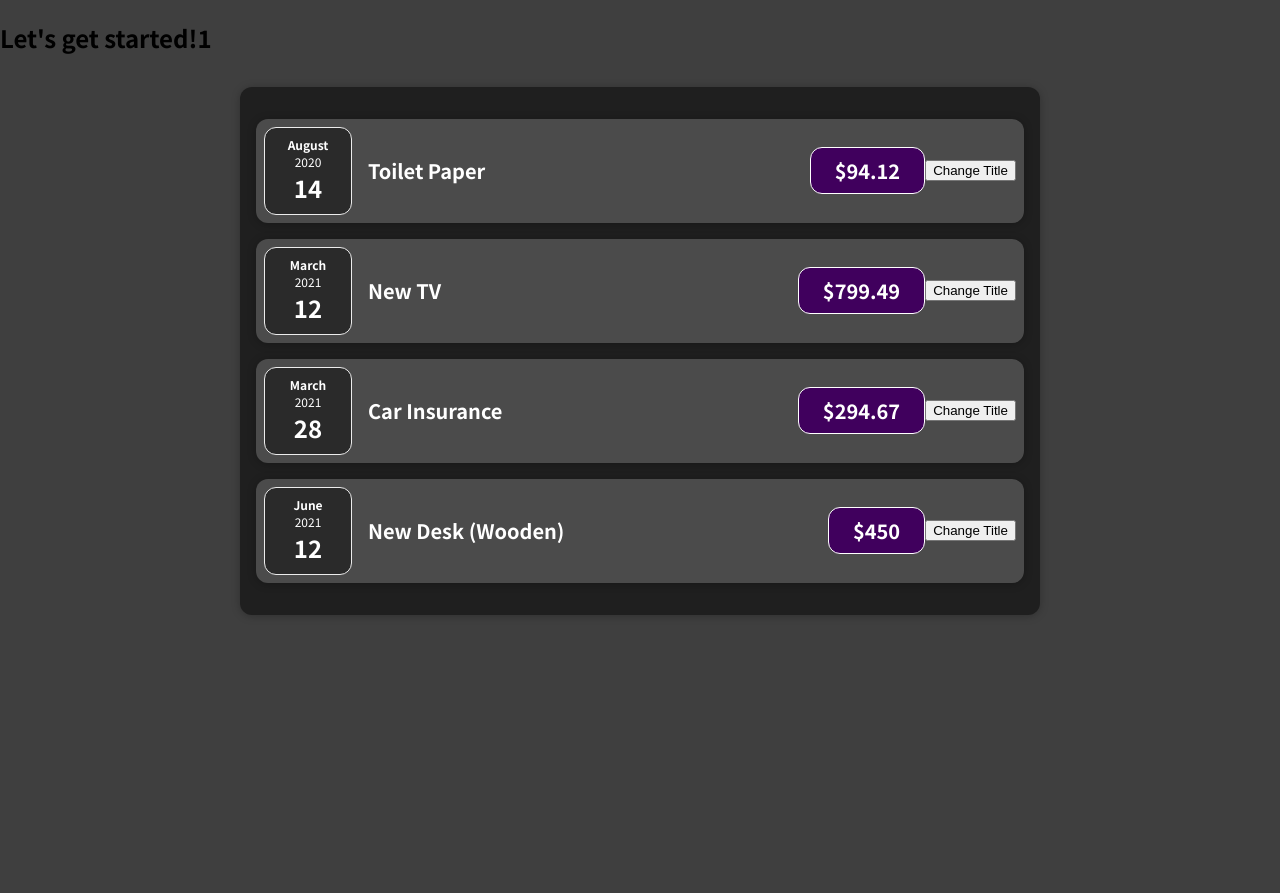
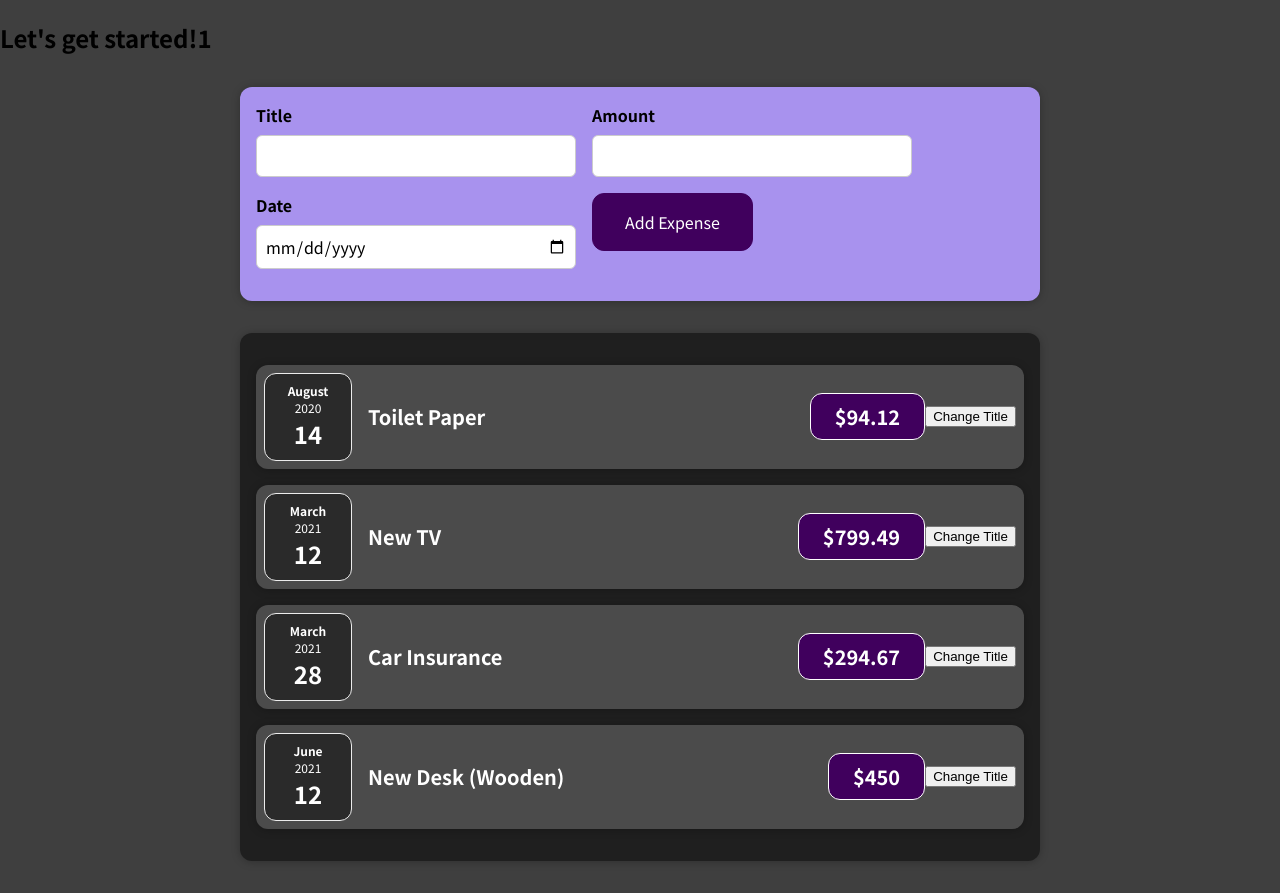
Before and after one commit to AQAMINE/ExpensesManager-reactJs, a React (Create React App) app: page / in a window 1280 px wide. Before the commit the page ends 800 px from the top, so only its background shows below. Built offline with nearby package versions, Linux system fonts and the light colour scheme.

Commit message:
Start Use State

```diff
--- a/src/App.js
+++ b/src/App.js
@@ -1,4 +1,5 @@
 import Expenses from "./components/Expenses/Expenses";
+import NewExpense from "./components/NewExpense/NewExpense";
 const App = () => {
   const expenses = [
     {
@@ -24,6 +25,7 @@
   return (
     <div>
       <h2>Let's get started!1</h2>
+      <NewExpense/>
       <Expenses items={expenses} />
     </div>
   );
--- a/src/components/Expenses/ExpenseItem.js
+++ b/src/components/Expenses/ExpenseItem.js
@@ -1,16 +1,22 @@
 import './ExpenseItem.css';
 import ExpenseDate from './ExpenseDate';
 import Card from '../Ui/Card';
+import { useState } from 'react';
+
 const ExpenseItem = (props) => {
 
+    const [title, setTitle] = useState(props.title);
+    const clickHandler = () => {
+        setTitle('Amine');
+    }
     return (
         <Card className='expense-item '>
             <ExpenseDate date={props.date} />
             <div className='expense-item__description'>
-                <h2>{props.title}</h2>
+                <h2>{title}</h2>
                 <div className='expense-item__price'>${props.amount}</div>
             </div>
-            <button onClick={() => console.log('Wotking')}>Change Title</button>
+            <button onClick={clickHandler}>Change Title</button>
         </Card>
     );
 }
--- /dev/null
+++ b/src/components/NewExpense/ExpenseForm.css
@@ -0,0 +1,26 @@
+.new-expense__controls {
+    display: flex;
+    flex-wrap: wrap;
+    gap: 1rem;
+    margin-bottom: 1rem;
+    text-align: left;
+}
+
+.new-expense__control label {
+    font-weight: bold;
+    margin-bottom: 0.5rem;
+    display: block;
+}
+
+.new-expense__control input {
+    font: inherit;
+    padding: 0.5rem;
+    border-radius: 6px;
+    border: 1px solid #ccc;
+    width: 20rem;
+    max-width: 100%;
+}
+
+.new-expense__actions {
+    text-align: right;
+}
--- /dev/null
+++ b/src/components/NewExpense/ExpenseForm.js
@@ -0,0 +1,26 @@
+import './ExpenseForm.css';
+
+const ExpenseForm = () => {
+    return (
+        <form>
+            <div className='new-expense__controls'>
+                <div className='new-expense__control'>
+                    <label>Title</label>
+                    <input type='text' />
+                </div>
+                <div className='new-expense__control'>
+                    <label>Amount</label>
+                    <input type='number' min='0.01' step='0.01' />
+                </div>
+                <div className='new-expense__control'>
+                    <label>Date</label>
+                    <input type='date' min='2022-01-01' max='2023-12-31'/>
+                </div>
+                <div className='new-expense__actions'>
+                    <button type='submit'>Add Expense</button>
+                </div>
+            </div>
+        </form>
+    );
+}
+export default ExpenseForm;
--- /dev/null
+++ b/src/components/NewExpense/NewExpense.css
@@ -0,0 +1,38 @@
+.new-expense {
+    background-color: #a892ee;
+    padding: 1rem;
+    margin: 2rem auto;
+    width: 50rem;
+    max-width: 95%;
+    border-radius: 12px;
+    text-align: center;
+    box-shadow: 0 1px 8px rgba(0, 0, 0, 0.25);
+}
+
+.new-expense button {
+    font: inherit;
+    cursor: pointer;
+    padding: 1rem 2rem;
+    border: 1px solid #40005d;
+    background-color: #40005d;
+    color: white;
+    border-radius: 12px;
+    margin-right: 1rem;
+}
+
+.new-expense button:hover,
+.new-expense button:active {
+    background-color: #510674;
+    border-color: #510674;
+}
+
+.new-expense button.alternative {
+    color: #220131;
+    border-color: transparent;
+    background-color: transparent;
+}
+
+.new-expense button.alternative:hover,
+.new-expense button.alternative:active {
+    background-color: #ddb3f8;
+}
--- /dev/null
+++ b/src/components/NewExpense/NewExpense.js
@@ -0,0 +1,12 @@
+import './NewExpense.css';
+import ExpenseForm from './ExpenseForm';
+
+const NewExpense = () => {
+
+    return (
+        <div className='new-expense'>
+            <ExpenseForm/>
+        </div>
+    );
+}
+export default NewExpense;
```
